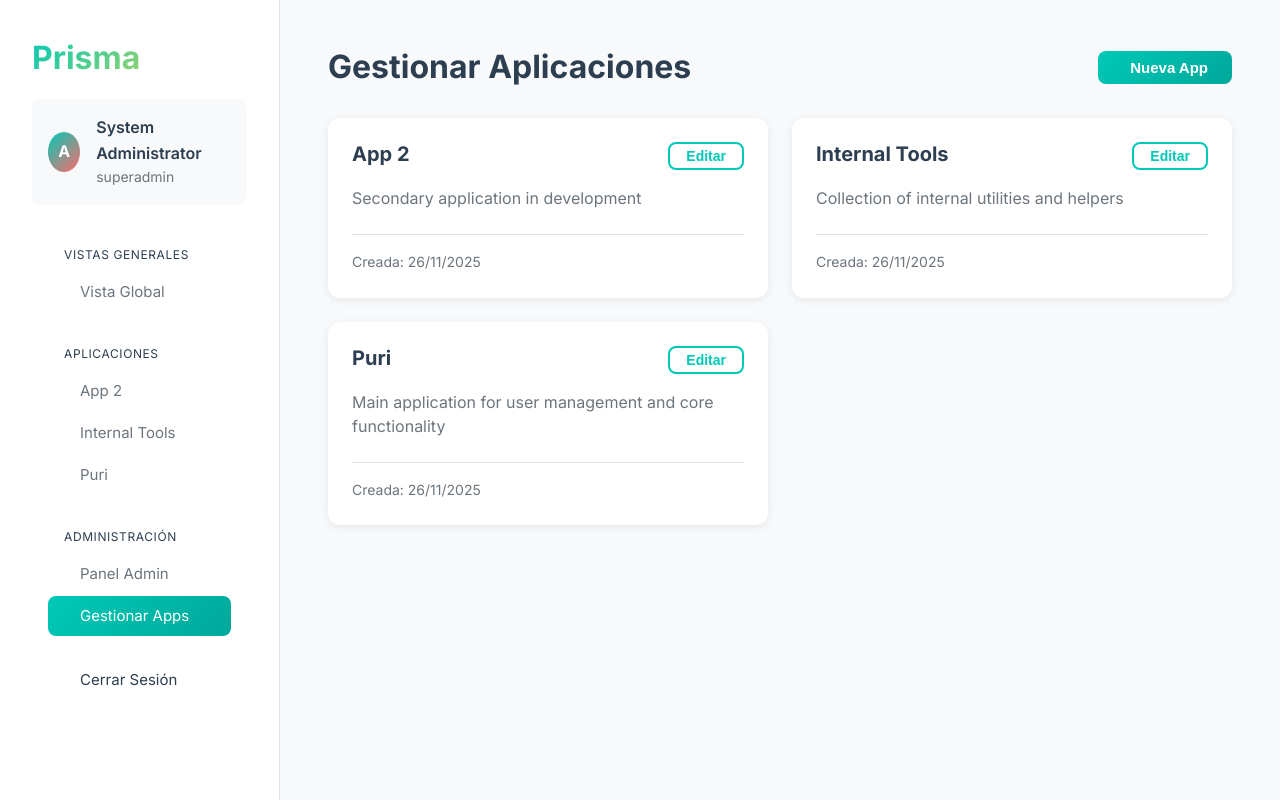
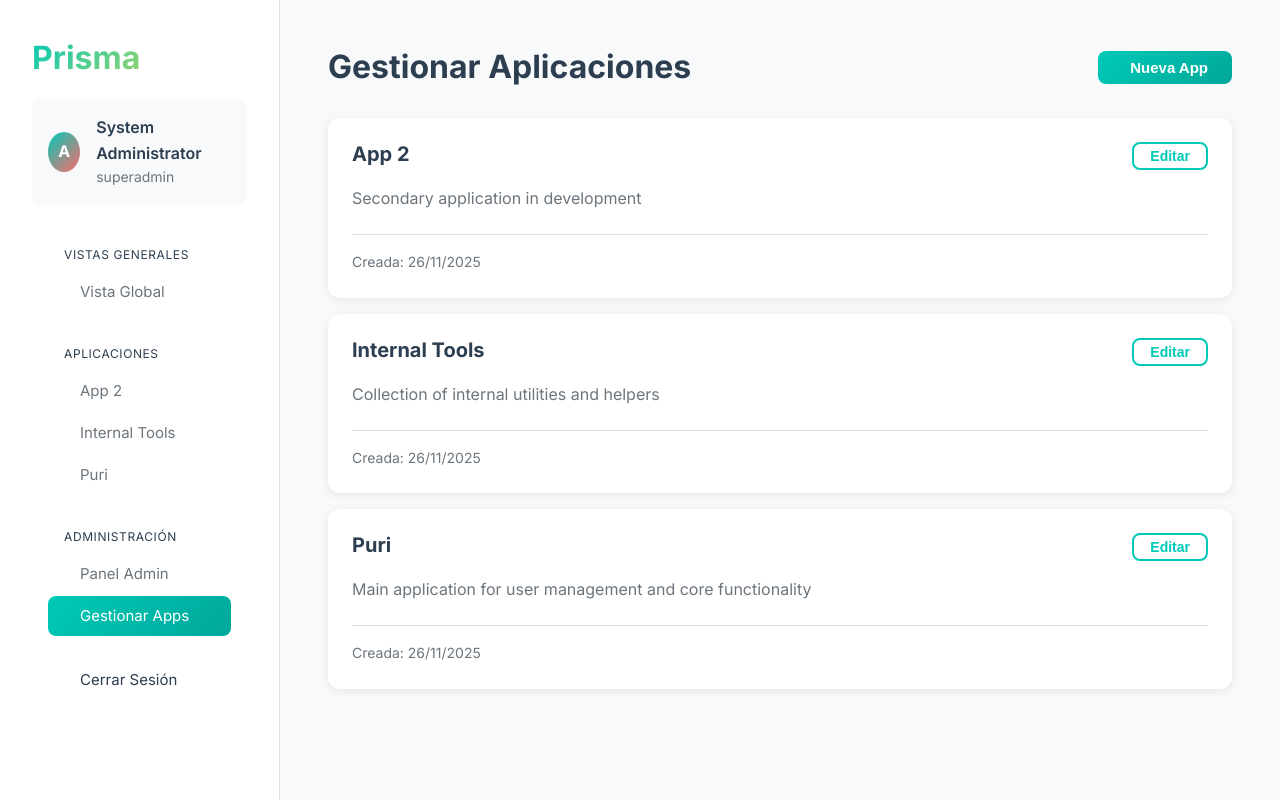
Before and after one commit to dvdgp9/prisma, a PHP site: page /manage-apps.php in a window 1280 px wide. Run offline with PHP 8.4, Linux system fonts and the light colour scheme; a user stored in the database is signed in; data comes from the database, SQL or seed files in the repository; some libraries are stand-ins or nearby versions.

Commit message:
feat: Redesign cards to full-width with horizontal layout

```diff
--- a/assets/css/styles.css
+++ b/assets/css/styles.css
@@ -847,8 +847,8 @@ nav {
 /* Cards Grid */
 .cards-grid {
     display: grid;
-    grid-template-columns: repeat(auto-fill, minmax(380px, 1fr));
-    gap: var(--spacing-lg);
+    grid-template-columns: 1fr;
+    gap: var(--spacing-md);
 }
 
 /* Requests Separator */
```
Also changed, not shown: assets/js/main.js (+13 -10 lines).
